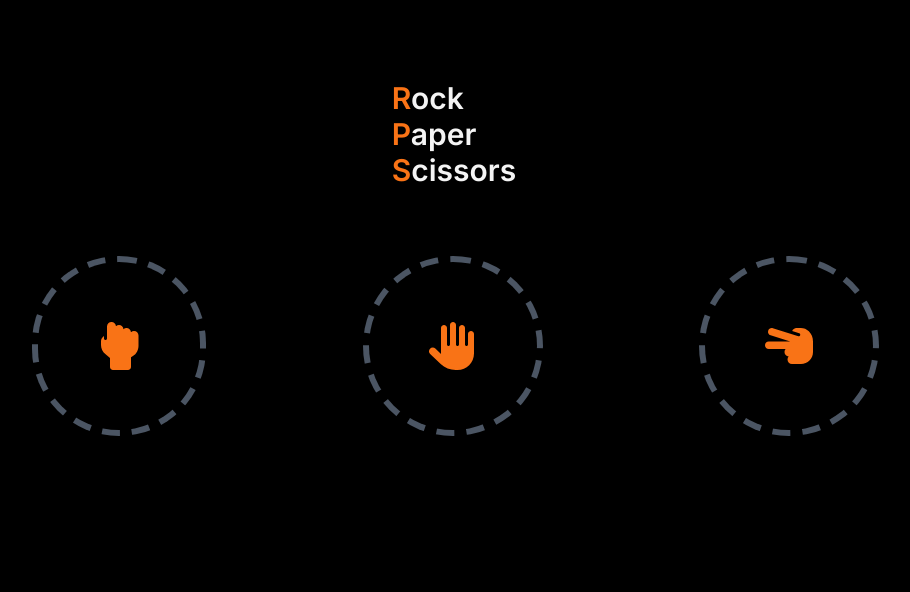
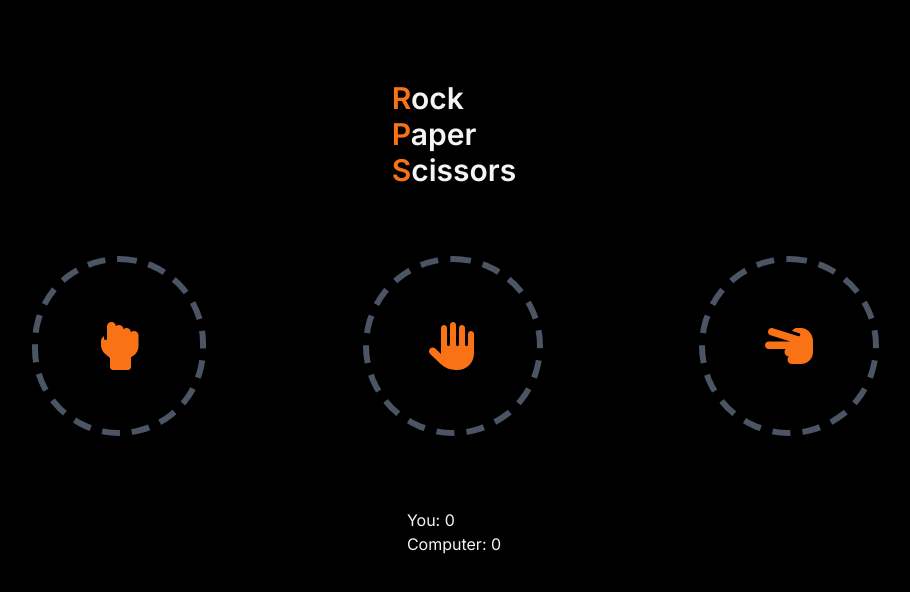
Before and after one commit to mishael-codes/the-min-zone, a Next.js app: page /games/rock-paper-scissors in a window 1280 px wide. Shown: the top 592 px of the page, without its empty margins (186-1096 px from the left). Built offline with nearby package versions, Linux system fonts and the light colour scheme; no server answers.

Commit message:
Feat: add points system for rock-paper-scisors

```diff
--- a/src/app/games/rock-paper-scissors/page.tsx
+++ b/src/app/games/rock-paper-scissors/page.tsx
@@ -12,6 +12,8 @@ const RockPaperScissor = () => {
   const [computerChoice, setComputerChoice] = useState(
     choices[Math.floor(Math.random() * choices.length)]
   );
+  const [userPoints, setUserPoints] = useState(0)
+  const [computerPoints, setComputerPoints] = useState(0)
 
   const pickYourChampion = (item: string) => {
     // on each click or choice made by user, re-choose the computer's choice
@@ -22,12 +24,16 @@ const RockPaperScissor = () => {
       if (computerChoice == choices[1]) {
         // paper
         alert("You lose");
+        setComputerPoints(computerPoints + 1)
       } else if (computerChoice == choices[2]) {
         // scissors
         alert("you win");
+        setUserPoints(userPoints + 1)
       } else if (computerChoice == choices[0]) {
         // rock
         alert("draw");
+        setComputerPoints(computerPoints + 0.5)
+        setUserPoints(userPoints + 0.5)
       }
     }
 
@@ -36,12 +42,16 @@ const RockPaperScissor = () => {
       if (computerChoice == choices[0]) {
         // rock
         alert("You win");
+        setUserPoints(userPoints + 1)
       } else if (computerChoice == choices[2]) {
         // scissors
         alert("you lose");
+        setComputerPoints(computerPoints + 1)
       } else if (computerChoice == choices[1]) {
         // paper
         alert("draw");
+        setComputerPoints(computerPoints + 0.5)
+        setUserPoints(userPoints + 0.5)
       }
     }
 
@@ -50,12 +60,16 @@ const RockPaperScissor = () => {
       if (computerChoice == choices[0]) {
         // rock
         alert("You lose");
+        setComputerPoints(computerPoints + 1)
       } else if (computerChoice == choices[1]) {
         // paper
         alert("you win");
+        setUserPoints(userPoints + 1)
       } else if (computerChoice == choices[2]) {
         // scissors
         alert("draw");
+        setComputerPoints(computerPoints + 0.5)
+        setUserPoints(userPoints + 0.5)
       }
     }
 
@@ -98,6 +112,10 @@ const RockPaperScissor = () => {
           />
         </div>
       </div>
+      <div className="mt-32">
+        <p>You: {userPoints}</p>
+        <p>Computer: {computerPoints}</p>
+      </div>
     </main>
   );
 };
```
